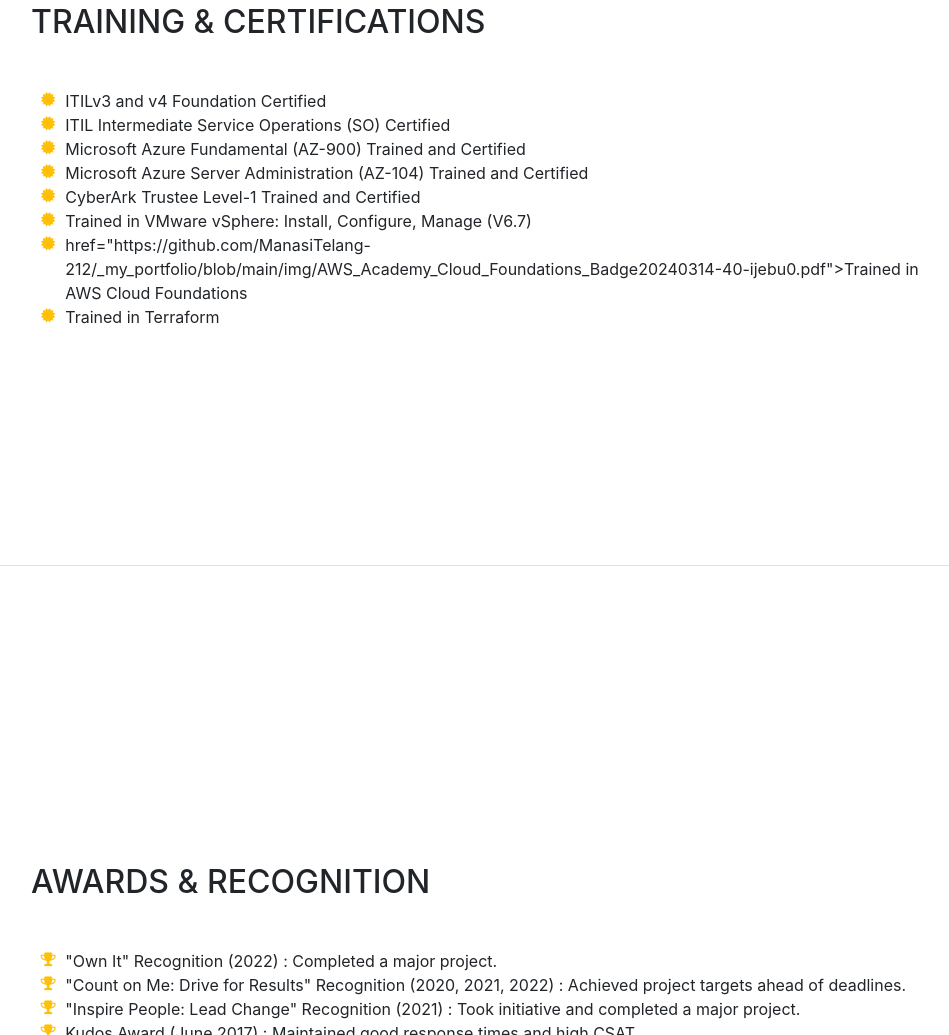
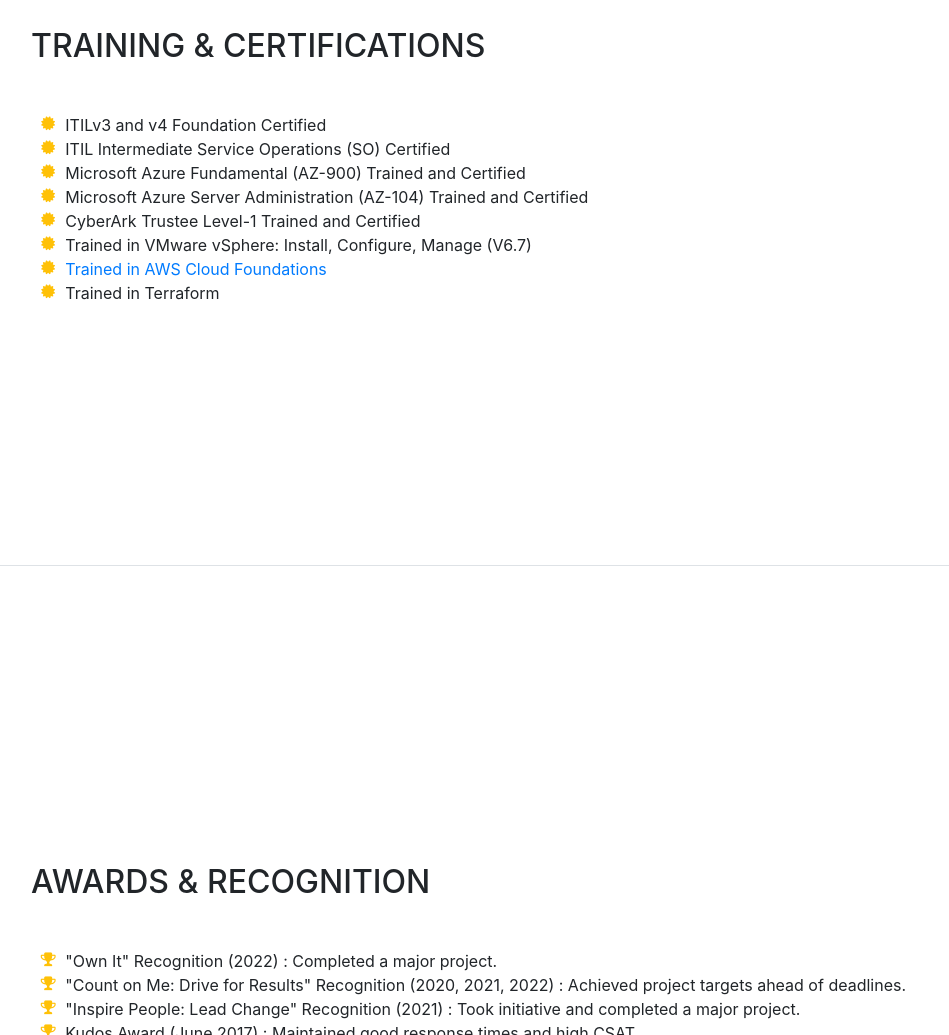
Before and after one commit to ManasiTelang-212/_my_portfolio, a website with bundled scripts: page index.html in a window 1280 px wide. Shown: the part 7184-8219 px from the top of the page, without its empty margins (289-1238 px from the left). Built offline with nearby package versions, Linux system fonts and the light colour scheme; a web font is replaced by a local one.

Commit message:
Update index.html

```diff
--- a/index.html
+++ b/index.html
@@ -419,7 +419,7 @@
           </li>
           <li>
             <i class="fa-li fa fa-certificate text-warning"></i>
-            <a>href="https://github.com/ManasiTelang-212/_my_portfolio/blob/main/img/AWS_Academy_Cloud_Foundations_Badge20240314-40-ijebu0.pdf">Trained in AWS Cloud Foundations</a>
+            <a href="https://github.com/ManasiTelang-212/_my_portfolio/blob/main/img/AWS_Academy_Cloud_Foundations_Badge20240314-40-ijebu0.pdf">Trained in AWS Cloud Foundations</a>
           </li>
           <li>
             <i class="fa-li fa fa-certificate text-warning"></i>
```
